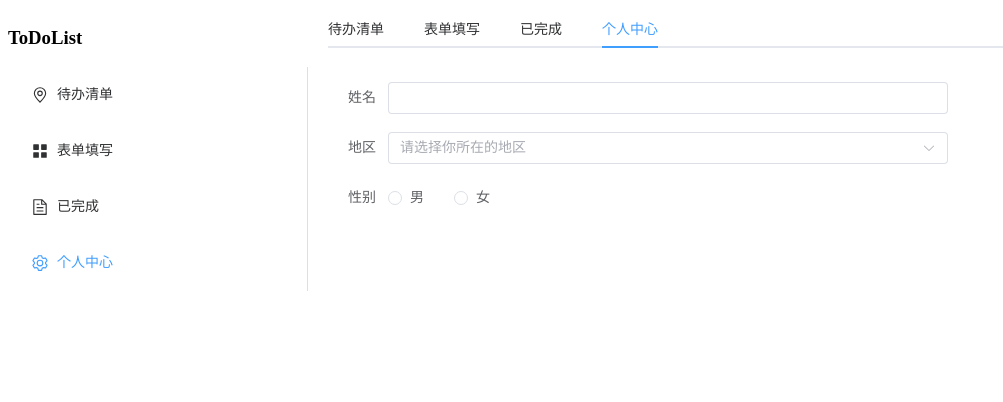
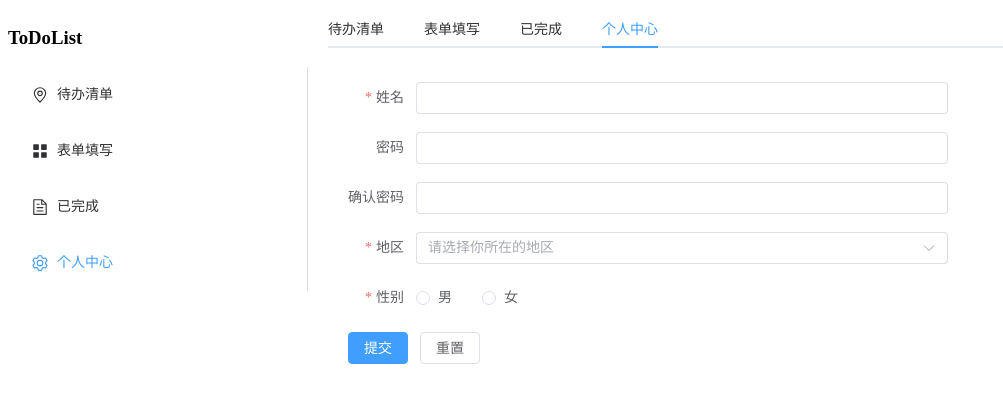
Before and after one commit to JiShuang11/todolist, a Vue app: page /user in a window 1280 px wide. Shown: the top 402 px of the page, without its empty margins (0-1003 px from the left). Built offline with nearby package versions, Linux system fonts and the light colour scheme; the HTML template or start-up script is replaced by a standard one.

Commit message:
feat: 添加HTTP工具函数
- 新增axios依赖以支持HTTP请求
- 创建http工具模块，包含请求/响应拦截器和模拟请求功能
- 添加用户API模块，包含登录和获取用户信息的接口

```diff
--- a/package.json
+++ b/package.json
@@ -15,6 +15,7 @@
   },
   "dependencies": {
     "@element-plus/icons-vue": "^2.3.2",
+    "axios": "^1.13.2",
     "element-plus": "^2.13.1",
     "pinia": "^3.0.4",
     "vue": "^3.5.26",
--- a/src/views/UserInfo/index.vue
+++ b/src/views/UserInfo/index.vue
@@ -1,43 +1,153 @@
 <script setup lang="ts">
-import { reactive } from 'vue';
+import { reactive, ref } from 'vue';
 import MainLayout from '@/components/MainLayout.vue';
-const form = reactive({
+import type { FormInstance, FormRules } from 'element-plus';
+
+interface RuleForm {
+    name: string;
+    pass: string;
+    checkPass: string;
+    region: string;
+    resource: string;
+}
+
+const ruleFormRef = ref<FormInstance>();
+const ruleForm = reactive<RuleForm>({
     name: '',
+    pass: '',
+    checkPass: '',
     region: '',
     resource: '',
 });
 
-const onSubmit = () => {
-    console.log('submit!');
+// 自定义校验规则
+const validatePass = (rule: any, value: any, callback: any) => {
+    if (value === '') {
+        callback(new Error('请输入密码'));
+    } else {
+        if (ruleForm.checkPass !== '') {
+            if (!ruleFormRef.value) return;
+            ruleFormRef.value.validateField('checkPass');
+        }
+        callback();
+    }
+};
+const validatePass2 = (rule: any, value: any, callback: any) => {
+    if (value === '') {
+        callback(new Error('请再次输入密码'));
+    } else if (value !== ruleForm.pass) {
+        callback(new Error('两次输入密码不一致!'));
+    } else {
+        callback();
+    }
+};
+
+// 校验规则
+const rules = reactive<FormRules<RuleForm>>({
+    name: [
+        {
+            required: true,
+            message: '请输入正确的姓名',
+            trigger: 'blur',
+        },
+        { min: 3, max: 5, message: '姓名长度要在3-5个字符', trigger: 'blur' },
+    ],
+    pass: [
+        { validator: validatePass, trigger: 'blur' },
+        {
+            min: 6,
+            max: 15,
+            message: '密码长度要在6-15个字符',
+            trigger: 'blur',
+        },
+    ],
+    checkPass: [{ validator: validatePass2, trigger: 'blur' }],
+    region: [
+        {
+            required: true,
+            message: '请选择正确的地区',
+            trigger: 'change',
+        },
+    ],
+    resource: [
+        {
+            required: true,
+            message: '请选项性别',
+            trigger: 'change',
+        },
+    ],
+});
+
+// 表单校验
+const submitForm = async (formEl: FormInstance | undefined) => {
+    if (!formEl) return;
+    await formEl.validate((valid, fields) => {
+        if (valid) {
+            console.log('提交成功!');
+        } else {
+            console.log('提交失败!', fields);
+        }
+    });
+};
+const resetForm = (formEl: FormInstance | undefined) => {
+    if (!formEl) return;
+    formEl.resetFields();
 };
 </script>
-
 <template>
     <MainLayout>
         <template #user>
             <div style="padding: 20px">
                 <el-form
-                    :model="form"
+                    ref="ruleFormRef"
+                    style="max-width: 600px"
+                    :model="ruleForm"
+                    :rules="rules"
                     label-width="auto"
-                    style="max-width: 600px"
+                    class="demo-ruleForm"
                 >
-                    <el-form-item label="姓名">
-                        <el-input v-model="form.name" />
+                    <el-form-item label="姓名" prop="name">
+                        <el-input v-model="ruleForm.name" />
                     </el-form-item>
-                    <el-form-item label="地区">
+                    <el-form-item label="密码" prop="pass">
+                        <el-input
+                            v-model="ruleForm.pass"
+                            type="password"
+                            autocomplete="off"
+                        />
+                    </el-form-item>
+                    <el-form-item label="确认密码" prop="checkPass">
+                        <el-input
+                            v-model="ruleForm.checkPass"
+                            type="password"
+                            autocomplete="off"
+                        />
+                    </el-form-item>
+                    <el-form-item label="地区" prop="region">
                         <el-select
-                            v-model="form.region"
+                            v-model="ruleForm.region"
                             placeholder="请选择你所在的地区"
                         >
                             <el-option label="上海" value="shanghai" />
                             <el-option label="北京" value="beijing" />
                         </el-select>
                     </el-form-item>
-                    <el-form-item label="性别">
-                        <el-radio-group v-model="form.resource">
+                    <el-form-item label="性别" prop="resource">
+                        <el-radio-group v-model="ruleForm.resource">
                             <el-radio value="Sponsor">男</el-radio>
                             <el-radio value="Venue">女</el-radio>
                         </el-radio-group>
+                    </el-form-item>
+                    <el-form-item>
+                        <el-button
+                            type="primary"
+                            @click="submitForm(ruleFormRef)"
+                        >
+                            提交
+                        </el-button>
+                        <el-button @click="resetForm(ruleFormRef)"
+                            >重置</el-button
+                        >
                     </el-form-item>
                 </el-form>
             </div>
```
Also changed, not shown: src/utils/http.ts (added, +84 -0 lines), src/utils/user.ts (added, +17 -0 lines), 1 other file (tests, documents, lock files or other folders).
